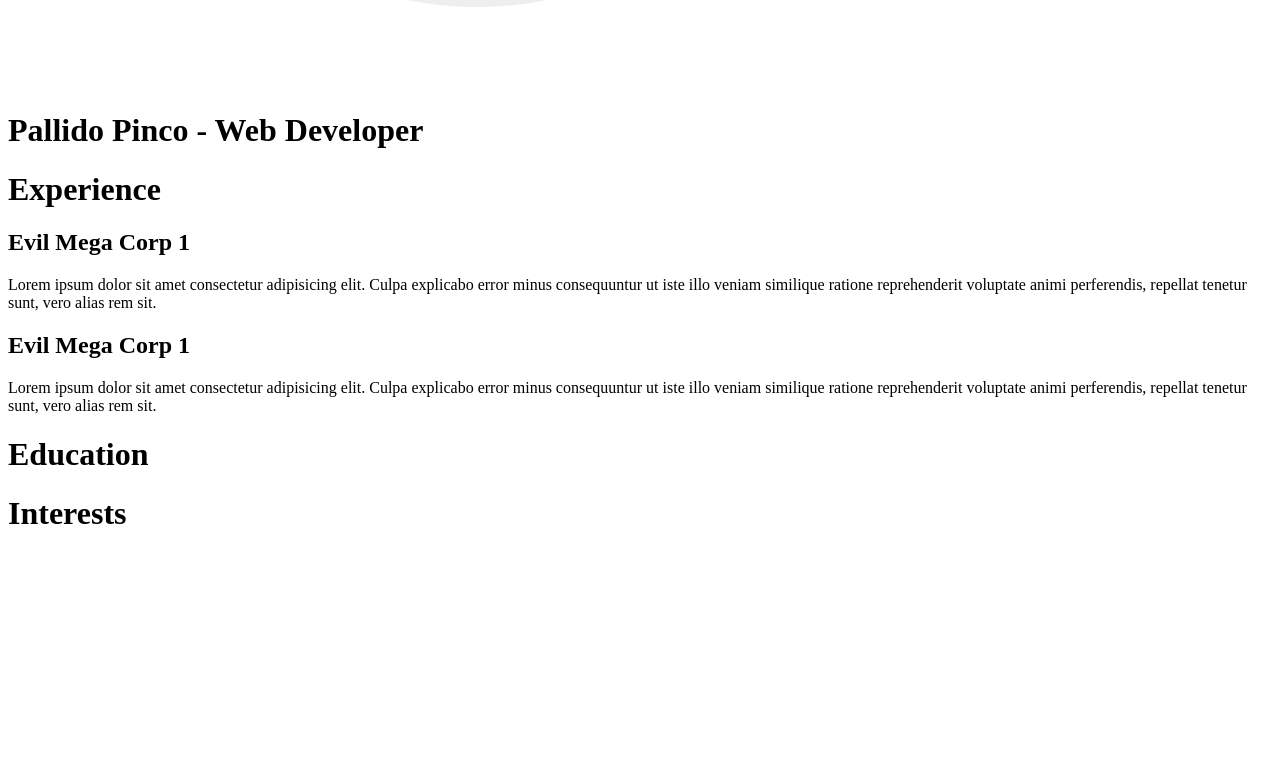
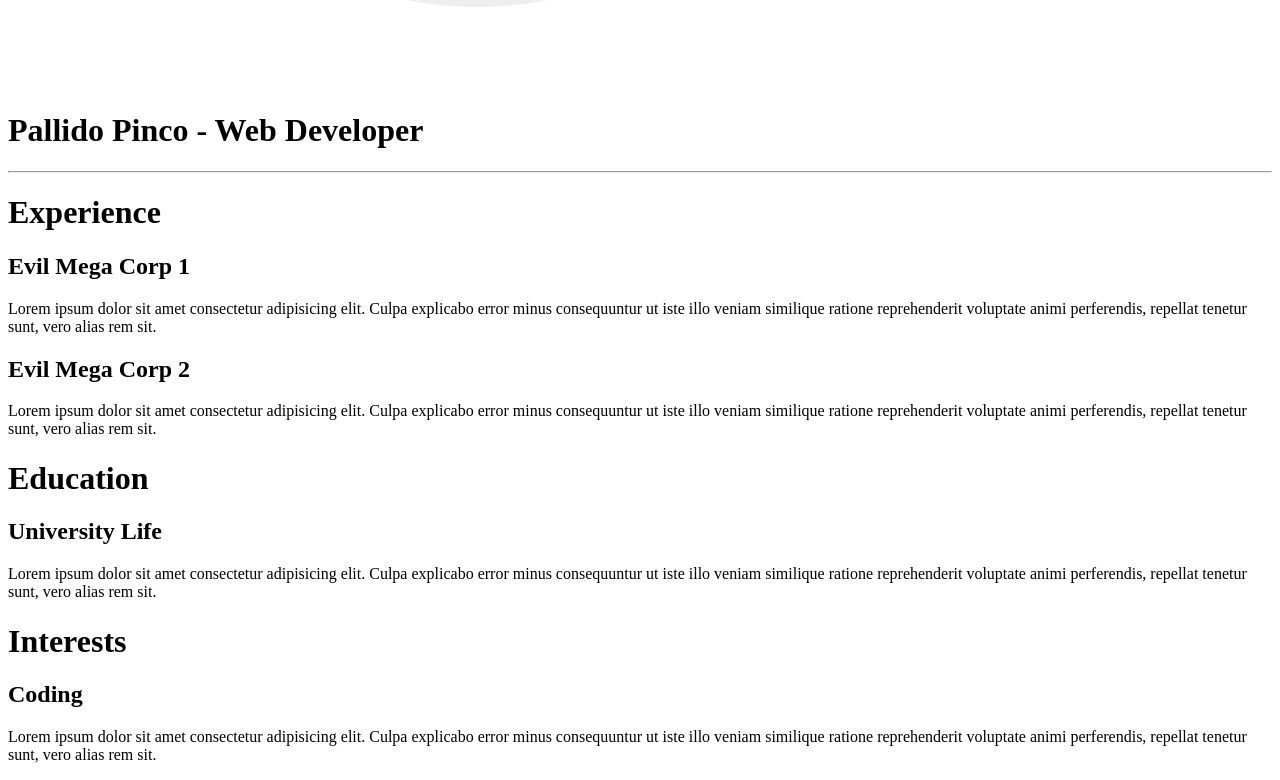
Before and after one commit to VolpinAndrea/html-css-curriculum-vitae, a plain HTML site: page index.html in a window 1280 px wide. Shown: the part 779-1559 px from the top of the page. Before the commit the page ends 1332 px from the top, so only its background shows below. Drawn offline with Linux system fonts and the light colour scheme.

Commit message:
Html div

```diff
--- a/index.html
+++ b/index.html
@@ -14,6 +14,7 @@
     <header>
         <img src="img/profile.png" alt="Immagine-profilo">
         <h1>Pallido Pinco - Web Developer</h1>
+        <hr>
     </header>
     <div>
         <h1>Experience</h1>
@@ -21,13 +22,20 @@
         <p>Lorem ipsum dolor sit amet consectetur adipisicing elit.
             Culpa explicabo error minus consequuntur ut iste illo veniam similique
             ratione reprehenderit voluptate animi perferendis, repellat tenetur sunt, vero alias rem sit.</p>
-        <h2>Evil Mega Corp 1</h2>
+        <h2>Evil Mega Corp 2</h2>
         <p>Lorem ipsum dolor sit amet consectetur adipisicing elit.
             Culpa explicabo error minus consequuntur ut iste illo veniam similique
             ratione reprehenderit voluptate animi perferendis, repellat tenetur sunt, vero alias rem sit.</p>
-
         <h1>Education</h1>
+        <h2>University Life</h2>
+        <p>Lorem ipsum dolor sit amet consectetur adipisicing elit.
+            Culpa explicabo error minus consequuntur ut iste illo veniam similique
+            ratione reprehenderit voluptate animi perferendis, repellat tenetur sunt, vero alias rem sit.</p>
         <h1>Interests</h1>
+        <h2>Coding</h2>
+        <p>Lorem ipsum dolor sit amet consectetur adipisicing elit.
+            Culpa explicabo error minus consequuntur ut iste illo veniam similique
+            ratione reprehenderit voluptate animi perferendis, repellat tenetur sunt, vero alias rem sit.</p>
 
     </div>
 
```
